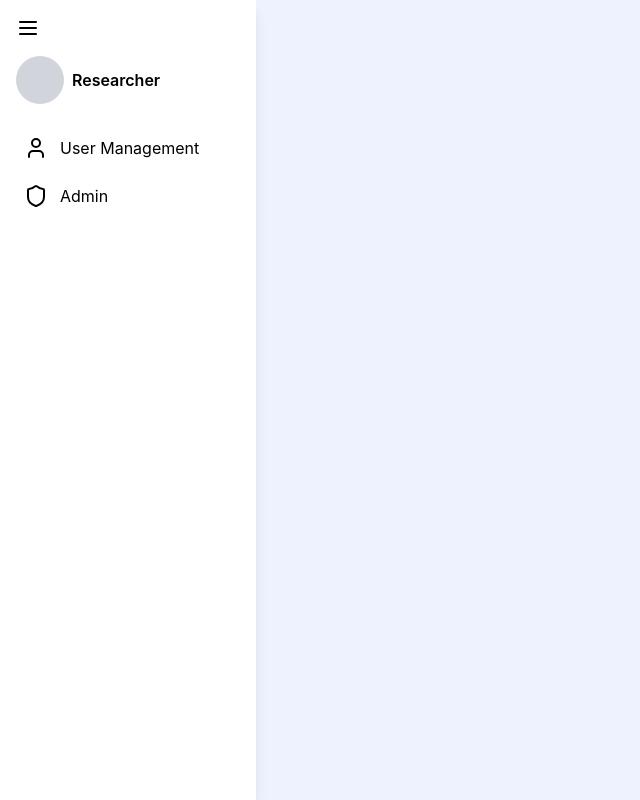
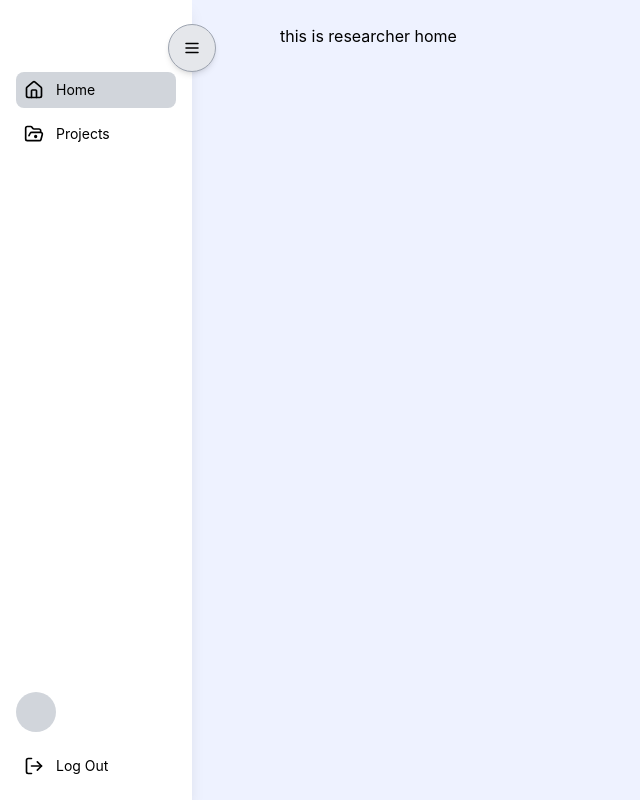
Before and after one commit to min-thuta-naing/koalytics_biometric_usability_testing, a React (Create React App) app in the folder web-app/django_backend/django_backend/react-frontend/: page /researcher-dashboard in a window 1280 px wide. Shown: the whole page, without its empty margins (0-640 px from the left). Built offline with nearby package versions, Linux system fonts and the light colour scheme.

Commit message:
adding researcher

```diff
--- a/web-app/django_backend/django_backend/react-frontend/src/App.js
+++ b/web-app/django_backend/django_backend/react-frontend/src/App.js
@@ -3,7 +3,7 @@ import SignUp from "./pages/SignupPage";
 import './index.css'; // Ensure this is already here
 import LandingPage from "./pages/LandingPage";
 import HomePage from "./pages/HomePage";
-import ResearcherPage from "./pages/ResearcherPage";
+import ResearcherSidebar from "./pages/Researcher/ResearcherSidebar";
 import MyAccount from "./pages/MyAccount";
 import AboutUs from "./pages/AboutUs";
 import Settings from "./pages/Settings";
@@ -12,6 +12,10 @@ import Question2 from "./pages/Question2";
 import Question3 from "./pages/Question3";
 import Question4 from "./pages/Question4";
 import Question5 from "./pages/Question5";
+import LoginPage from "./pages/LoginPage";
+import ResearcherProjects from "./pages/Researcher/ResearcherProjects";
+import ResearcherHome from "./pages/Researcher/ResearcherHome";
+import NewProjectPage from "./pages/Researcher/NewProjectPage";
 
 // import Login from "./pages/LoginPage";
 // import Welcome from "./pages/WelcomePage";
@@ -21,18 +25,22 @@ function App() {
     <Router>
       <Routes>
         {/* Public Pages */}
-        <Route path="*" element={<LandingPage/>} />
+        <Route path="*" element={<LandingPage />} />
         <Route path="/signup" element={<SignUp />} />
-        <Route path="/homepage" element={<HomePage/>}/>
-        <Route path="/my-account" element={<MyAccount/>}/>
-        <Route path="/settings" element={<Settings/>}/>
-        <Route path="/about-us" element={<AboutUs/>}/>
-        <Route path="/researcher-dashboard" element={<ResearcherPage/>}/>
-        <Route path="/question1" element={<Question1/>}/>
-        <Route path="/question2" element={<Question2/>}/>
-        <Route path="/question3" element={<Question3/>}/>
-        <Route path="/question4" element={<Question4/>}/>
-        <Route path="/question5" element={<Question5/>}/>
+        <Route path="loginpage" element={<LoginPage/>}/>
+        <Route path="/homepage" element={<HomePage />} />
+        <Route path="/my-account" element={<MyAccount />} />
+        <Route path="/settings" element={<Settings />} />
+        <Route path="/about-us" element={<AboutUs />} />
+        <Route path="/new-project" element={<NewProjectPage />} />
+        <Route path="/researcher-dashboard" element={<ResearcherSidebar />} />
+        <Route path="/researcher-home" element={<ResearcherHome />} />
+        <Route path="/researcher-project" element={<ResearcherProjects />} />
+        <Route path="/question1" element={<Question1 />} />
+        <Route path="/question2" element={<Question2 />} />
+        <Route path="/question3" element={<Question3 />} />
+        <Route path="/question4" element={<Question4 />} />
+        <Route path="/question5" element={<Question5 />} />
       </Routes>
     </Router>
   );
--- a/web-app/django_backend/django_backend/react-frontend/src/pages/LandingPage.jsx
+++ b/web-app/django_backend/django_backend/react-frontend/src/pages/LandingPage.jsx
@@ -104,7 +104,7 @@ const LandingPage = () => {
                     </div>
 
                     <div className="w-1/2 flex justify-end">
-                        <img src="/images/photo1.png" alt="Logo" className="h-auto w-auto" />
+                        <img src="/images/111.png" alt="Logo" className="h-auto w-auto" />
                     </div>
                 </div>
 
--- /dev/null
+++ b/web-app/django_backend/django_backend/react-frontend/src/pages/Researcher/NewProjectPage.jsx
@@ -0,0 +1,44 @@
+import { useNavigate } from "react-router-dom";
+
+const NewProjectPage = ({ onCancel }) => {
+    const handleSubmit = (e) => {
+        e.preventDefault();
+        alert("Project Created!");
+        onCancel();
+    };
+
+    return (
+        <div className="p-12">
+            <h2 className="font-semibold text-3xl mb-6">Create a New Project</h2>
+            <form onSubmit={handleSubmit} className="flex flex-col gap-4">
+                <input
+                    type="text"
+                    placeholder="Project Name"
+                    className="border border-gray-300 p-3 rounded-lg"
+                    required
+                />
+                <textarea
+                    placeholder="Project Description"
+                    className="border border-gray-300 p-3 rounded-lg"
+                    required
+                />
+                <button
+                    type="submit"
+                    className="bg-violet-500 text-white px-4 py-2 rounded-lg hover:bg-violet-600"
+                >
+                    Submit
+                </button>
+                <button
+                    type="button"
+                    onClick={onCancel}
+                    className="text-gray-500 hover:underline"
+                >
+                    Cancel
+                </button>
+            </form>
+        </div>
+    );
+};
+
+
+export default NewProjectPage;
--- /dev/null
+++ b/web-app/django_backend/django_backend/react-frontend/src/pages/Researcher/ResearcherHome.jsx
@@ -0,0 +1,7 @@
+const ResearcherHome = () =>{
+    return (
+        <div> this is researcher home</div>
+    )
+}
+
+export default ResearcherHome;
--- /dev/null
+++ b/web-app/django_backend/django_backend/react-frontend/src/pages/Researcher/ResearcherProjects.jsx
@@ -0,0 +1,25 @@
+import { useNavigate } from "react-router-dom";
+const ResearcherProjects = ({ onNewProject }) => {
+    return (
+        <div>
+            <div className="flex justify-between items-center py-3 px-12 border-b border-gray-300">
+                <div className="flex flex-col gap-2">
+                    <h1 className="font-semibold text-xl">Create a New Project</h1>
+                    <p>Let's get started with Koalytics!</p>
+                </div>
+                <button
+                    onClick={onNewProject}
+                    className="bg-violet-400 text-black text-sm px-4 py-2 w-40 h-12 rounded-lg hover:bg-violet-500 border border-gray-400"
+                >
+                    New Project
+                </button>
+            </div>
+            <div className="px-12 mt-8">
+                <h1 className="font-semibold text-3xl">Projects</h1>
+                <p>Here are your current projects...</p>
+            </div>
+        </div>
+    );
+};
+
+export default ResearcherProjects;
--- /dev/null
+++ b/web-app/django_backend/django_backend/react-frontend/src/pages/Researcher/ResearcherSidebar.jsx
@@ -0,0 +1,89 @@
+import { useState, useEffect } from "react";
+import { Menu, House, FolderOpenDot, LogOut } from "lucide-react";
+import ResearcherHome from "./ResearcherHome";
+import ResearcherProjects from "./ResearcherProjects";
+import NewProjectPage from "./NewProjectPage";
+
+const ResearcherSidebar = () => {
+  const [isCollapsed, setIsCollapsed] = useState(false);
+  const [showText, setShowText] = useState(!isCollapsed);
+  const [activePage, setActivePage] = useState("home");
+
+  useEffect(() => {
+    let timeout;
+    if (!isCollapsed) {
+      timeout = setTimeout(() => setShowText(true), 300);
+    } else {
+      setShowText(false);
+    }
+    return () => clearTimeout(timeout);
+  }, [isCollapsed]);
+
+  const renderContent = () => {
+    switch (activePage) {
+      case "home":
+        return <ResearcherHome />;
+      case "projects":
+        return <ResearcherProjects onNewProject={() => setActivePage("new-project")} />;
+      case "new-project":
+        return <NewProjectPage onCancel={() => setActivePage("projects")} />;
+      default:
+        return <ResearcherHome />;
+    }
+  };
+
+  return (
+    <div className="flex h-screen bg-[#EEF2FF]">
+      <div
+        className={`fixed left-0 top-0 h-full bg-white shadow-lg p-4 transition-all duration-300 ease-in-out ${
+          isCollapsed ? "w-20" : "w-48"
+        }`}
+      >
+        <div className="flex flex-col h-full relative">
+          <button
+            onClick={() => setIsCollapsed(!isCollapsed)}
+            className="absolute -right-10 top-2 w-12 h-12 flex items-center justify-center rounded-full bg-gray-200 hover:bg-gray-300 transition-all duration-300 shadow-md border border-gray-400"
+          >
+            <Menu size={18} />
+          </button>
+
+          <nav className="space-y-2 flex-grow mt-14">
+            <button
+              onClick={() => setActivePage("home")}
+              className={`flex items-center p-2 w-full rounded-lg hover:bg-gray-200 cursor-pointer transition-all duration-300 ease-in-out ${activePage === "home" ? "bg-gray-300" : ""}`}
+            >
+              <House size={20} />
+              {showText && <span className="ml-3 text-sm">Home</span>}
+            </button>
+
+            <button
+              onClick={() => setActivePage("projects")}
+              className={`flex items-center p-2 w-full rounded-lg hover:bg-gray-200 cursor-pointer transition-all duration-300 ease-in-out ${activePage === "projects" ? "bg-gray-300" : ""}`}
+            >
+              <FolderOpenDot size={20} />
+              {showText && <span className="ml-3 text-sm">Projects</span>}
+            </button>
+          </nav>
+
+          <div className="flex flex-col items-left mt-auto">
+            <div className="w-10 h-10 mb-4 bg-gray-300 rounded-full transition-all duration-300 ease-in-out"></div>
+            <div className="flex items-center p-2 rounded-lg hover:bg-gray-200 cursor-pointer transition-all duration-300 ease-in-out">
+              <LogOut size={20} />
+              {showText && <span className="ml-3 text-sm">Log Out</span>}
+            </div>
+          </div>
+        </div>
+      </div>
+
+      <div
+        className={`flex-1 p-6 transition-all duration-300 ease-in-out ${
+          isCollapsed ? "ml-20" : "ml-64"
+        }`}
+      >
+        {renderContent()}
+      </div>
+    </div>
+  );
+};
+
+export default ResearcherSidebar;
--- a/web-app/django_backend/django_backend/react-frontend/src/pages/ResearcherPage.jsx
+++ /dev/null
@@ -1,43 +0,0 @@
-import { useState } from "react";
-import { Menu, User, Shield } from "lucide-react";
-
-const ResearcherPage = () => {
-  const [isCollapsed, setIsCollapsed] = useState(false);
-
-  return (
-    <div className="flex h-screen bg-[#EEF2FF]">
-      {/* Sidebar */}
-      <div
-        className={`bg-white shadow-lg h-full p-4 transition-all duration-300 ${isCollapsed ? "w-20" : "w-64"}`}
-      >
-        {/* Toggle Button */}
-        <button onClick={() => setIsCollapsed(!isCollapsed)} className="mb-4">
-          <Menu size={24} />
-        </button>
-
-        {/* Profile Section */}
-        <div className="flex items-center space-x-2 mb-6">
-          <div className="w-12 h-12 bg-gray-300 rounded-full"></div>
-          {!isCollapsed && <span className="font-semibold">Researcher</span>}
-        </div>
-
-        {/* Menu Items */}
-        <nav className="space-y-2">
-          <div className="flex items-center p-2 rounded-lg hover:bg-gray-200 cursor-pointer">
-            <User size={24} />
-            {!isCollapsed && <span className="ml-3">User Management</span>}
-          </div>
-          <div className="flex items-center p-2 rounded-lg hover:bg-gray-200 cursor-pointer">
-            <Shield size={24} />
-            {!isCollapsed && <span className="ml-3">Admin</span>}
-          </div>
-        </nav>
-      </div>
-
-      {/* Main Content Area - Left Blank */}
-      <div className="flex-1 p-6"> </div>
-    </div>
-  );
-};
-
-export default ResearcherPage;
```
Also changed, not shown: web-app/django_backend/django_backend/react-frontend/public/images/111.png (added).
